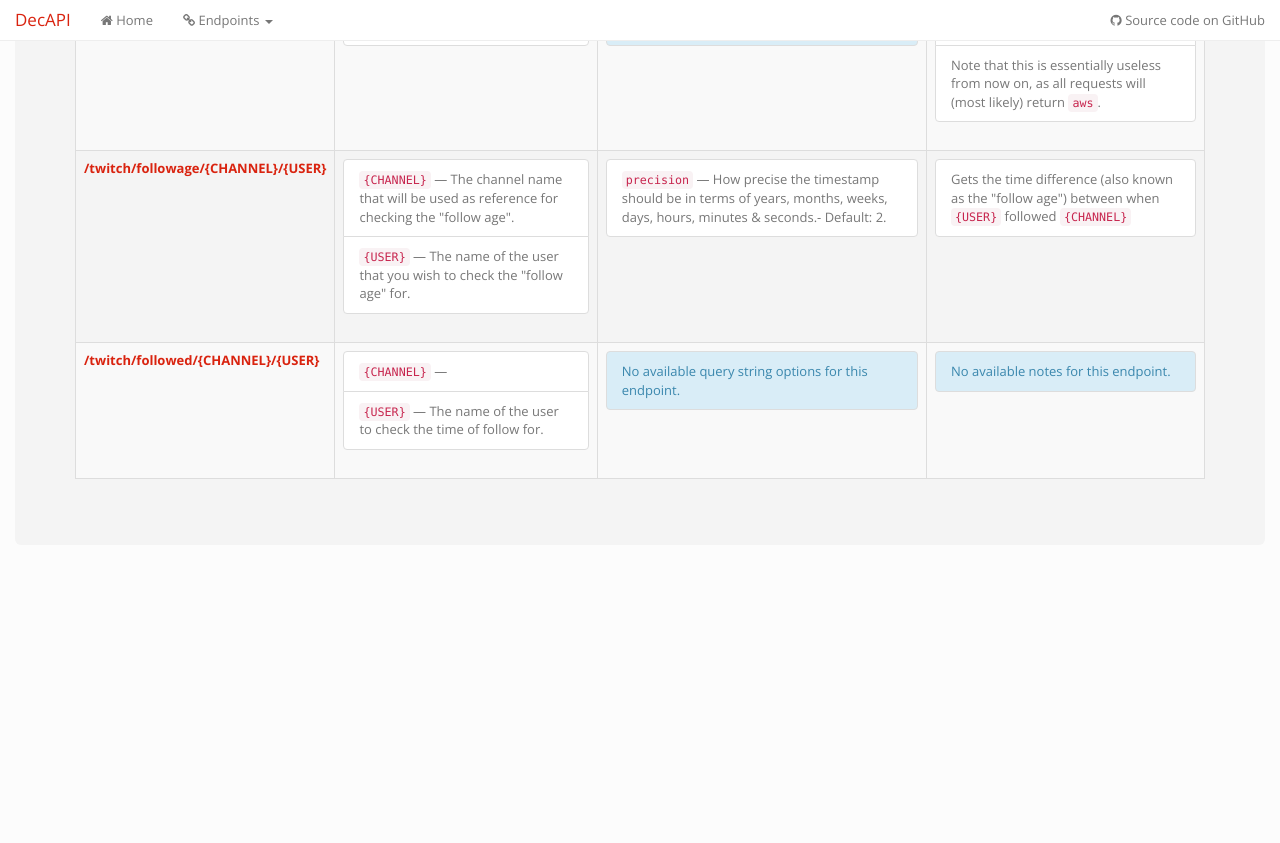
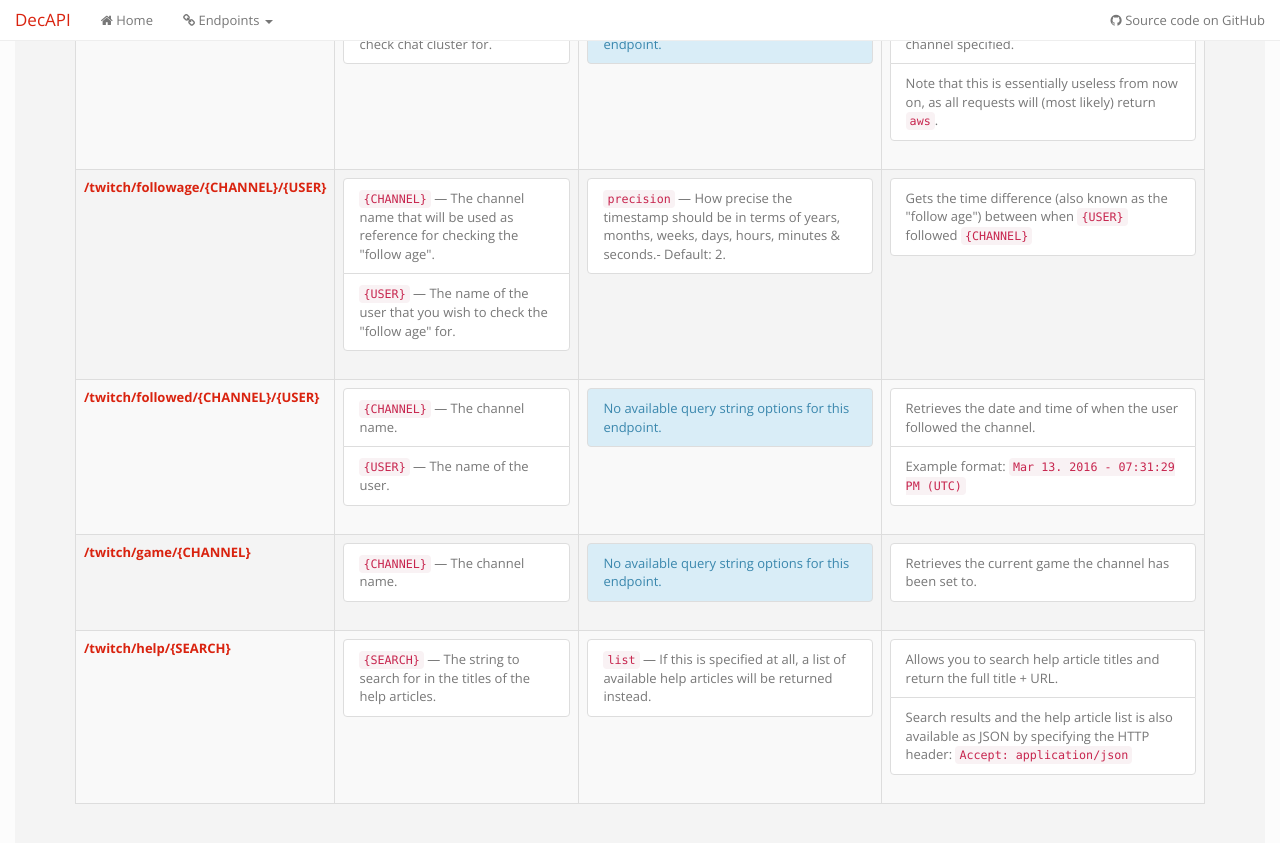
Before and after one commit to Decicus/DecAPI, a Jekyll site: the page built from docs/pages/twitch.html, in a window 1280 px wide and 900 px high, scrolled down 550 px. Shown: the top 843 px of the window. Built offline with Jekyll 4.4.1, drawn with Linux system fonts in a browser that asks for light colours; before the commit the page ends 1125 px from its top, so only the background shows below that.

Commit message:
Add /twitch/game + /twitch/help to docs

```diff
--- a/docs/_data/endpoints/twitch.yaml
+++ b/docs/_data/endpoints/twitch.yaml
@@ -34,6 +34,27 @@ endpoints:
     - route: "followed/{CHANNEL}/{USER}"
       parameters:
         - name: "{CHANNEL}"
-          description: ''
+          description: 'The channel name.'
         - name: "{USER}"
-          description: 'The name of the user to check the time of follow for.'
+          description: 'The name of the user.'
+      qs:
+      notes:
+        - 'Retrieves the date and time of when the user followed the channel.'
+        - 'Example format: <code>Mar 13. 2016 - 07:31:29 PM (UTC)</code>'
+    - route: "game/{CHANNEL}"
+      parameters:
+        - name: "{CHANNEL}"
+          description: "The channel name."
+      qs:
+      notes:
+        - 'Retrieves the current game the channel has been set to.'
+    - route: "help/{SEARCH}"
+      parameters:
+        - name: "{SEARCH}"
+          description: 'The string to search for in the titles of the help articles.'
+      qs:
+        - name: "list"
+          description: 'If this is specified at all, a list of available help articles will be returned instead.'
+      notes:
+        - 'Allows you to search help article titles and return the full title + URL.'
+        - 'Search results and the help article list is also available as JSON by specifying the HTTP header: <code>Accept: application/json</code>'
```
